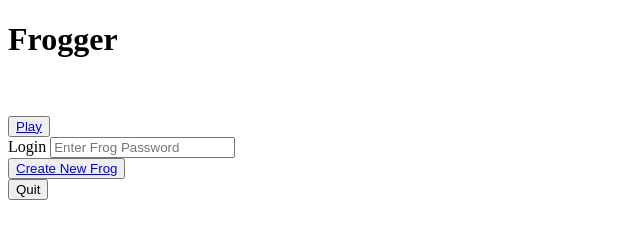
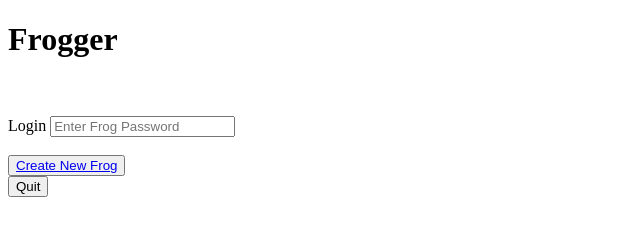
Before and after one commit to WarrenPeace101/startup, a plain HTML site: page homescreen.html in a window 1280 px wide. Shown: the whole page, without its empty margins (0-640 px from the left). Drawn offline with Linux system fonts and the light colour scheme.

Commit message:
added login form, added CSS file

```diff
--- a/homescreen.html
+++ b/homescreen.html
@@ -17,10 +17,10 @@
 
             <span class="road"></span>
             <br>
-            <button><a href="gamescreen.html">Play</a></button>
-            <br>
-            <label for="login">Login</label>
-            <input type="text" id="login" name="varLogin" placeholder="Enter Frog Password"/>
+            <form method="get" action="gamescreen.html">
+                <label for="login" action="gamescreen.html">Login</label>
+                <input type="text" id="login" name="varLogin" placeholder="Enter Frog Password"/>
+            </form>
             <br>
             <button><a href="createfrog.html">Create New Frog</a></button>
             <br>
```
Also changed, not shown: createfrog.html (+1 -0 lines), myCSS.css (added).
